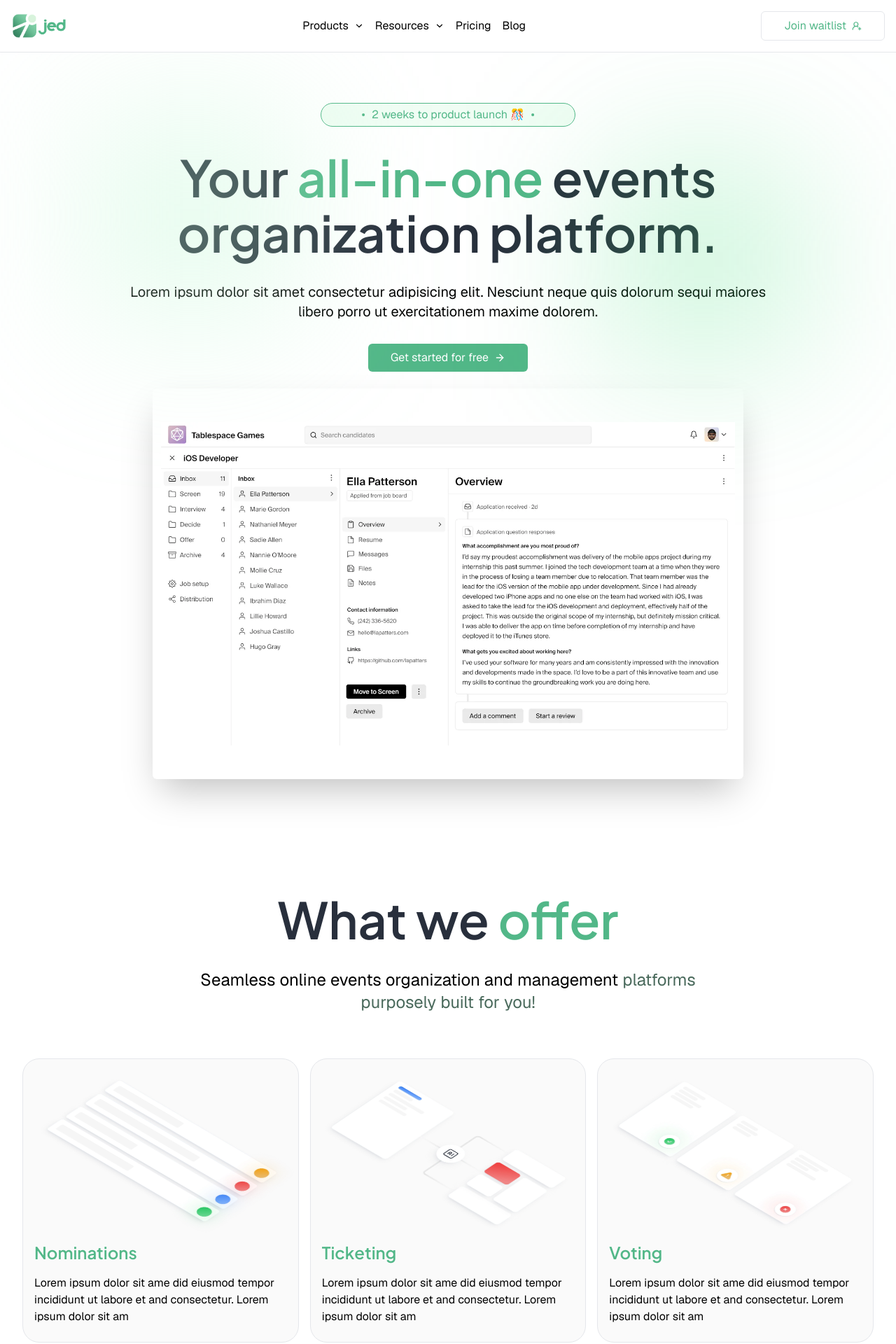
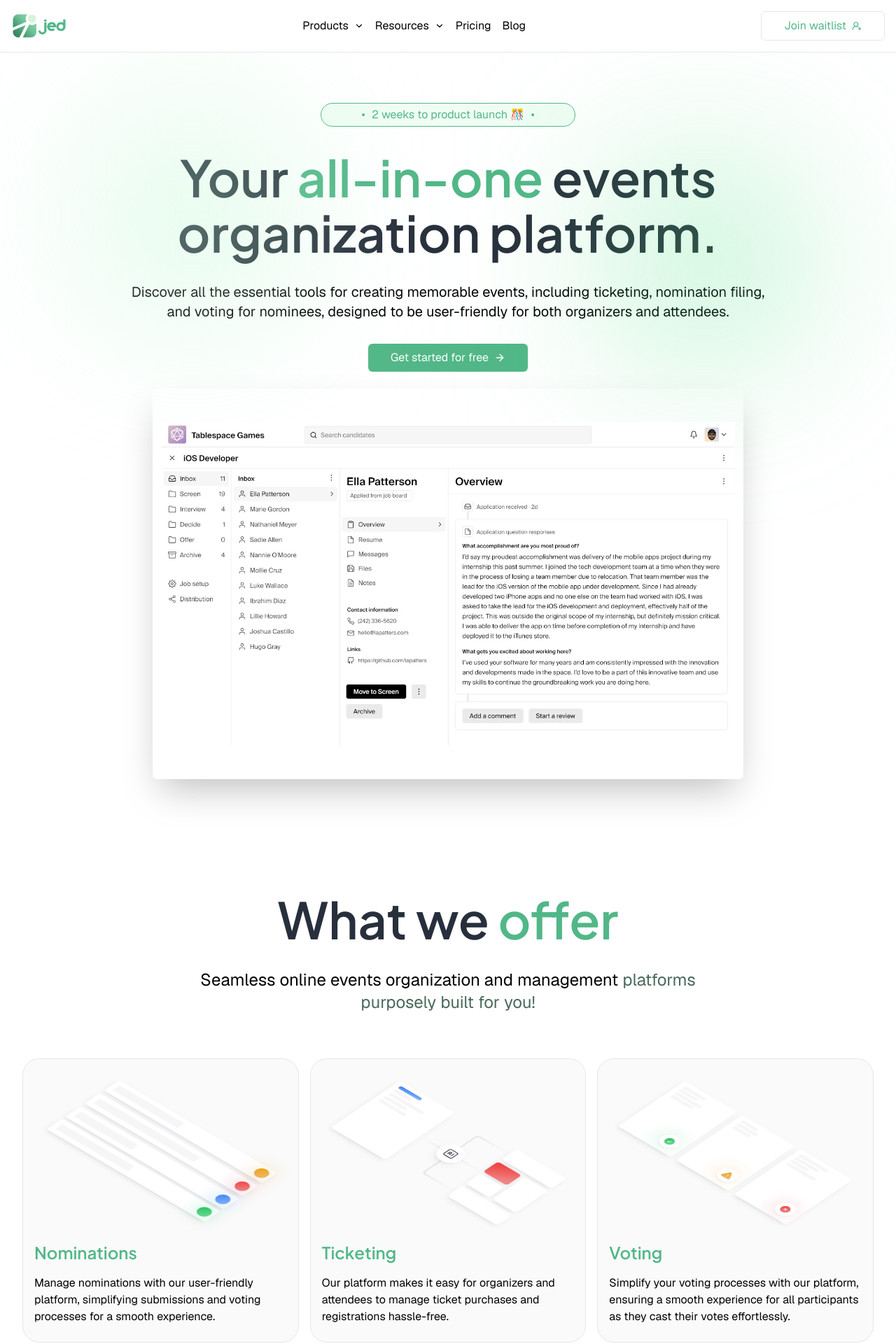
Before and after one commit to InteliTech-Inc/jed, a Next.js app: page / in a window 1280 px wide. Shown: the top 1920 px of the page at 70% size. Built offline with nearby package versions, Linux system fonts and the light colour scheme.

Commit message:
feat(app): layout

```diff
--- a/src/app/(landing)/components/hero.tsx
+++ b/src/app/(landing)/components/hero.tsx
@@ -24,14 +24,14 @@ export default function Hero() {
             organization platform.
           </h1>
           <p className=" lg:px-12 mx-auto text-lg  md:text-xl">
-            Lorem ipsum dolor sit amet consectetur adipisicing elit. Nesciunt
-            neque quis dolorum sequi maiores libero porro ut exercitationem
-            maxime dolorem.
+            Discover all the essential tools for creating memorable events,
+            including ticketing, nomination filing, and voting for nominees,
+            designed to be user-friendly for both organizers and attendees.
           </p>
           <div className="flex w-fit mx-auto gap-4">
             <Link
               className="w-fit px-8 py-2 bg-secondary flex items-center rounded-md text-white mx-auto gap-2 hover:gap-3 transition-all duration-300"
-              href={"/login"}
+              href={"/dashboard"}
             >
               Get started for free <ArrowRightIcon size={16} />
             </Link>
--- a/src/app/(landing)/components/product.tsx
+++ b/src/app/(landing)/components/product.tsx
@@ -12,19 +12,19 @@ const Products = [
     name: "Nominations",
     img_url: Nomination,
     description:
-      "Lorem ipsum dolor sit ame did eiusmod tempor incididunt ut labore et and consectetur. Lorem ipsum dolor sit am",
+      "Manage nominations with our user-friendly platform, simplifying submissions and voting processes for a smooth experience.",
   },
   {
     name: "Ticketing",
     img_url: Ticketing,
     description:
-      "Lorem ipsum dolor sit ame did eiusmod tempor incididunt ut labore et and consectetur. Lorem ipsum dolor sit am",
+      "Our platform makes it easy for organizers and attendees to manage ticket purchases and registrations hassle-free.",
   },
   {
     name: "Voting",
     img_url: Voting,
     description:
-      "Lorem ipsum dolor sit ame did eiusmod tempor incididunt ut labore et and consectetur. Lorem ipsum dolor sit am",
+      "Simplify your voting processes with our platform, ensuring a smooth experience for all participants as they cast their votes effortlessly.",
   },
 ];
 
@@ -48,7 +48,10 @@ export default function Product() {
       <section className=" grid md:grid-cols-2 lg:grid-cols-3 gap-4 px-8 py-12">
         {Products.map(({ name, img_url, description }) => {
           return (
-            <div key={name} className=" border rounded-3xl p-4 bg-neutral-50">
+            <div
+              key={name}
+              className=" border rounded-3xl p-4 overflow-hidden bg-neutral-50"
+            >
               <Image src={img_url} alt="Product" className="card-image" />
               <h3 className=" text-2xl font-semibold text-secondary py-2">
                 {name}
--- a/src/app/(landing)/pricing/components/pricing.tsx
+++ b/src/app/(landing)/pricing/components/pricing.tsx
@@ -80,7 +80,7 @@ export default function Pricing() {
     <section>
       <div className="container mx-auto px-6 py-20">
         <div className="mb-8 space-y-3">
-          <h2 className="text-4xl md:text-6xl text-center font-medium text-center">
+          <h2 className="text-4xl md:text-6xl text-center font-medium">
             Plans for everybody
           </h2>
           <p className="text-center text-xl text-gray-600">
--- a/src/constants/faqs.tsx
+++ b/src/constants/faqs.tsx
@@ -1,21 +1,21 @@
 export const FAQ_QUESTIONS = [
   {
     id: "item 1",
-    question: "Can I host any event on this platform?",
+    question: "How do I create an event on your platform?",
     answer:
-      "Yes, you can host any event here wai, based on their expertise or familiarity with your work.",
+      "To create an event, log in to your account and navigate to the 'Create Event' section. Follow the prompts to fill in event details such as title, date, location, ticket types, and more.",
   },
   {
     id: "item 2",
-    question: "How are nominations done?",
+    question: "Can I customize the ticketing options for my event?",
     answer:
-      "Lorem ipsum dolor sit amet and con laoreet et justo sit am vel met null a ante et justo sit amet et justo sit amet et justo sit amet",
+      "Yes, our platform allows you to customize ticket types, prices, quantities, and even offer discounts or promotional codes to your attendees.",
   },
   {
     id: "item 3",
-    question: "Is Evans Elabo an L7 dev or L9?",
+    question: "How can attendees purchase tickets for an event?",
     answer:
-      "Lorem ipsum dolor sit amet and con laoreet et justo sit am vel met null a ante et justo sit amet et justo sit amet et justo sit amet",
+      " Attendees can easily purchase tickets through our platform by visiting the event page, selecting their desired ticket type, and completing the checkout process securely.",
   },
   {
     id: "item 4",
```
